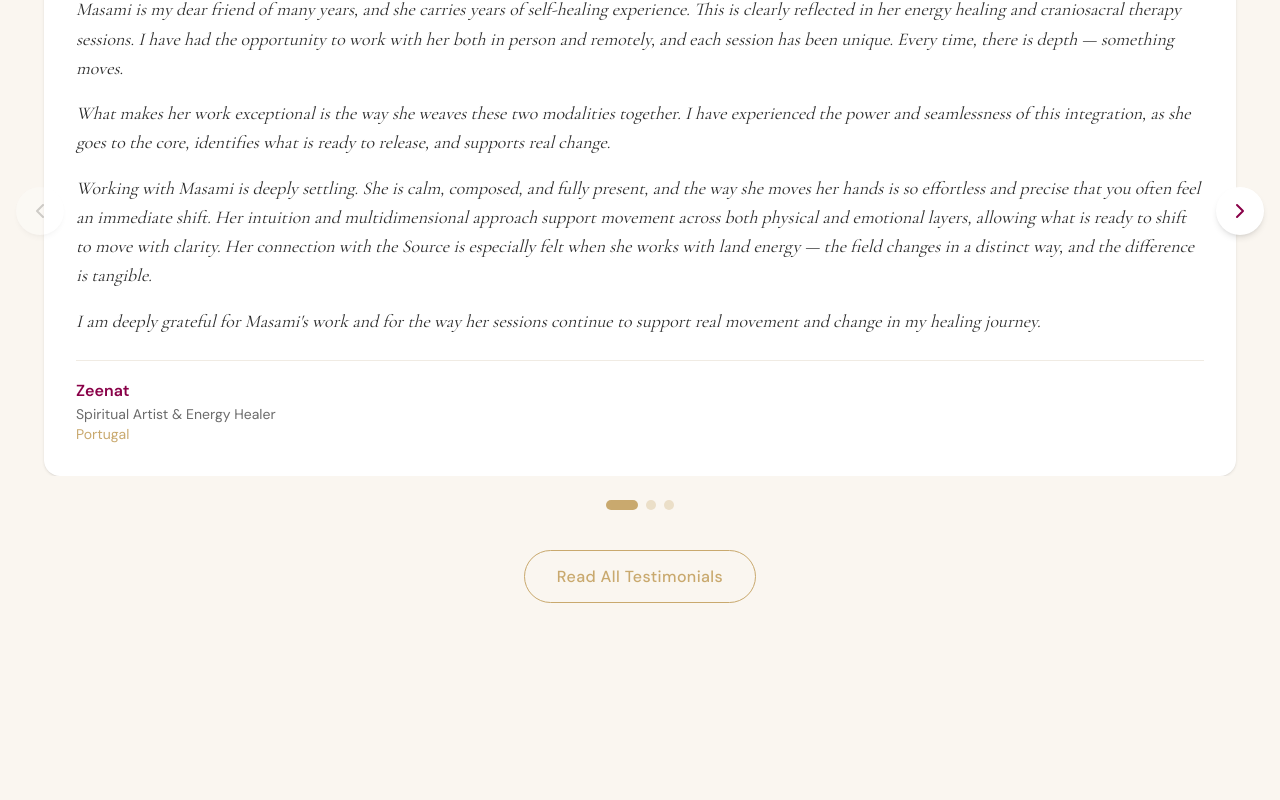
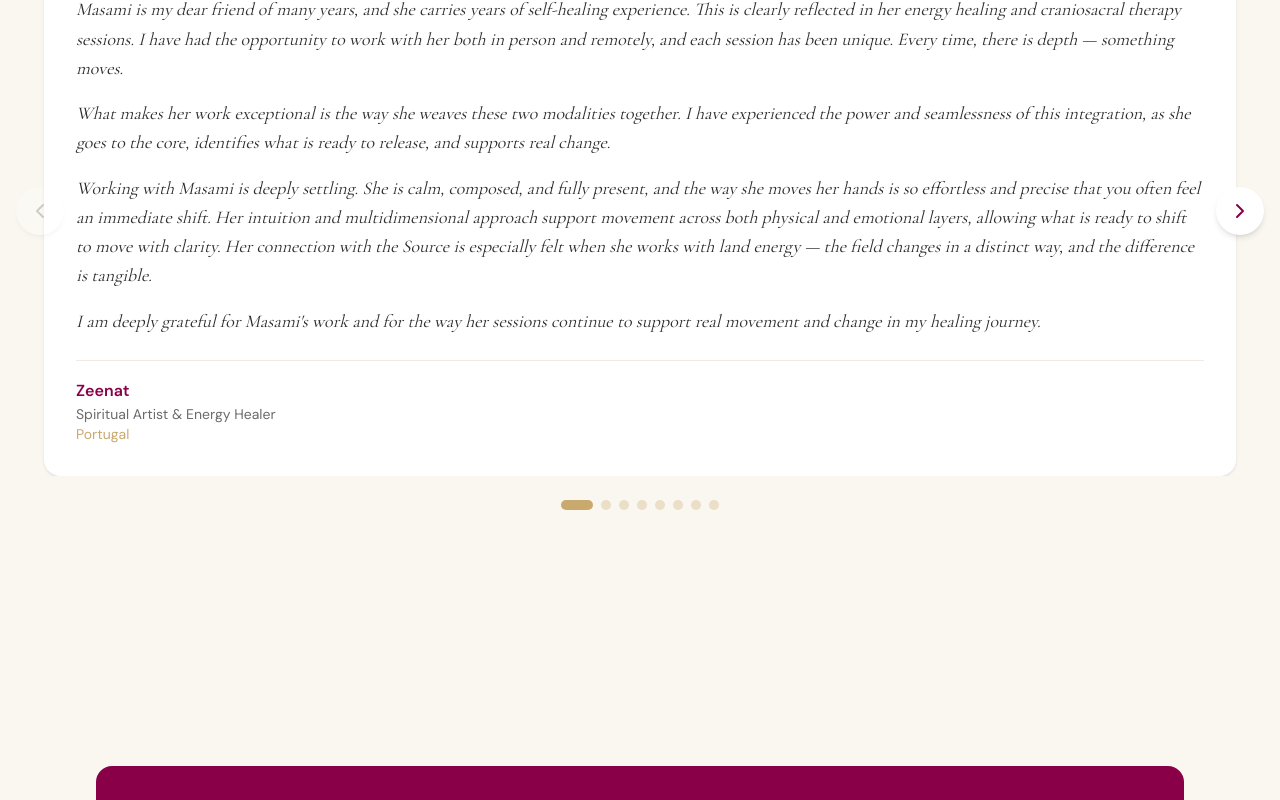
Before and after one commit to pentagonalcycles/masami, a Next.js app: page / in a window 1280 px wide. Shown: the part 6172-6972 px from the top of the page. Built offline with nearby package versions, Linux system fonts and the light colour scheme.

Commit message:
feat: show all testimonials in homepage carousel, remove Read All button

```diff
--- a/src/app/page.tsx
+++ b/src/app/page.tsx
@@ -11,8 +11,6 @@ import { SacredJourneysBanner } from "@/components/SacredJourneysBanner";
 import { RetreatFeatureCard } from "@/components/RetreatFeatureCard";
 
 export default function Home() {
-  const featuredTestimonials = testimonials.slice(0, 3);
-
   return (
     <>
       {/* Hero Section */}
@@ -271,14 +269,7 @@ export default function Home() {
               </h2>
             </div>
           </FadeIn>
-          <TestimonialCarousel testimonials={featuredTestimonials} />
-          <FadeIn>
-            <div className="text-center mt-10">
-              <Link href="/testimonials" className="btn-secondary">
-                Read All Testimonials
-              </Link>
-            </div>
-          </FadeIn>
+          <TestimonialCarousel testimonials={testimonials} />
         </div>
       </section>
 
```
